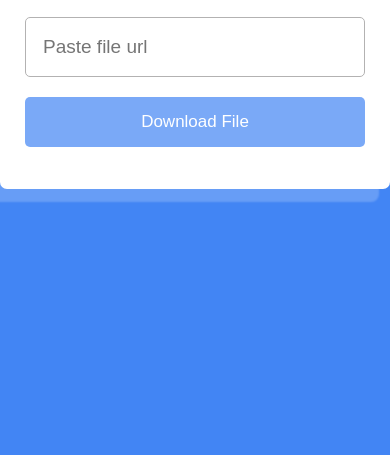
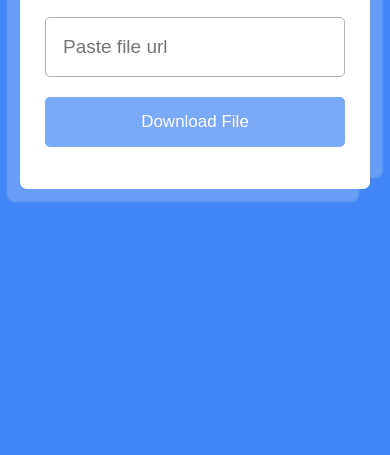
Before and after one commit to Mo-waleed/Download-Image-Video-PDF, a plain HTML site: page index.html in a window 390 px wide. Shown: the part 389-844 px from the top of the page. Drawn offline with Linux system fonts and the light colour scheme.

Commit message:
Create style.css

```diff
--- a/css/style.css
+++ b/css/style.css
@@ -21,6 +21,11 @@ body {
   padding: 20px 25px 15px;
   box-shadow: -12px 12px 2px 1px rgb(255 255 255 / 20%),
     12px -12px 2px 1px rgb(255 255 255 / 20%);
+}
+@media (max-width: 767px) {
+  .wrapper {
+    width: 350px;
+  }
 }
 header h1 {
   font-size: 27px;
```
